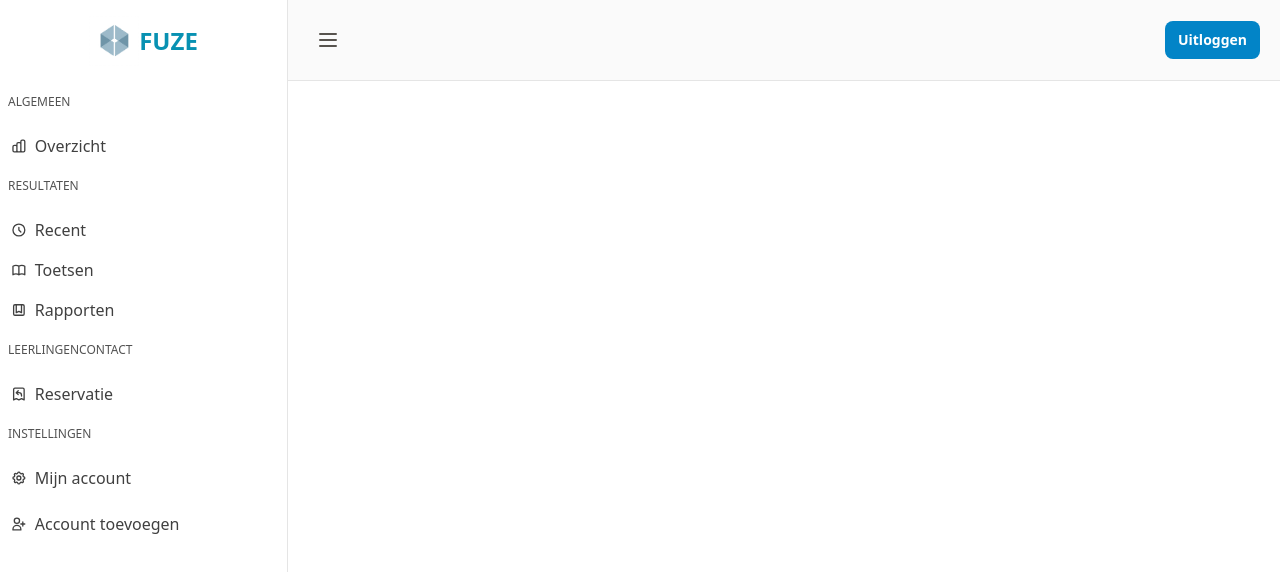
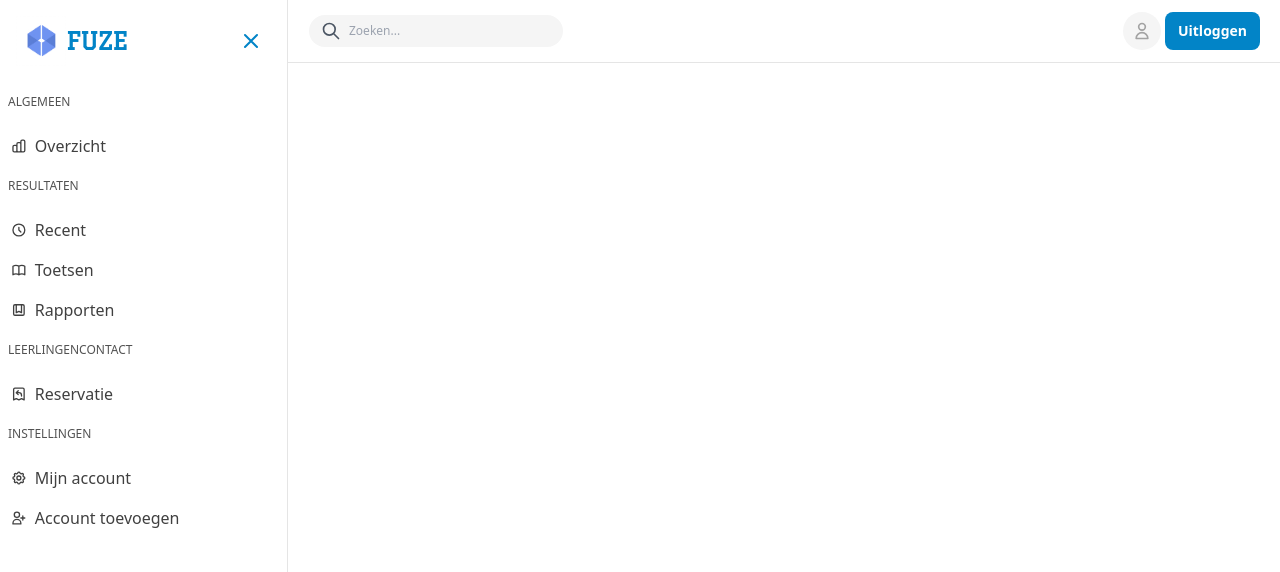
Before and after one commit to robschoovaerts08/Fuze-Scoreboek, a Next.js app: page / in a window 1280 px wide. Shown: the top 572 px of the page. Built offline with nearby package versions, Linux system fonts and the light colour scheme.

Commit message:
Added icons to navbar

```diff
--- a/pages/components/_bar.jsx
+++ b/pages/components/_bar.jsx
@@ -7,6 +7,8 @@ import {
   ReceiptRefundIcon,
   UserAddIcon,
   CogIcon,
+  MenuIcon,
+  XIcon,
 } from "@heroicons/react/outline";
 import Image from "next/image";
 import { motion } from "framer-motion";
@@ -14,11 +16,20 @@ import { motion } from "framer-motion";
 function Bar() {
   return (
     <div className="border-r border-neutral-200 hidden md:block w-72 h-screen ">
-      <div className="p-4 text-cyan-600 font-semibold text-2xl uppercase flex justify-center items-center">
-        <a href="/" className="flex items-center justify-center hover:scale-103 duration-500">
-        <Image className="" src="/assets/logo.jpg" alt="Logo" width="50" height="50" />
-        <h2>Fuze</h2>
+      <div className="p-4 text-sky-600 font-semibold text-2xl uppercase flex justify-between items-center">
+        <a href="/" className="flex items-center justify-center">
+          <Image
+            className="#"
+            src="/assets/logo-light-blue.jpg"
+            alt="Logo"
+            width="50"
+            height="50"
+          />
+          <h2 className="font-graduate">Fuze</h2>
         </a>
+        <button className="p-2 rounded-full hover:bg-blue-50 text-sky-600">
+          <XIcon className="w-6 h-6" />
+        </button>
       </div>
       <div className="my-3 flex flex-col">
         <div className="mb-4 mx-2">
@@ -31,7 +42,9 @@ function Bar() {
           className="transition duration-100 flex justify-start items-center hover:text-sky-700 hover:bg-neutral-50 border-l-[3px] border-l-transparent hover:border-l-sky-600 text-neutral-700"
         >
           <ChartBarIcon className="w-5 h-5 mx-2" />
-          <span className="transition duration-150 py-5 flex items-center hover:translate-x-1.5 h-6 w-80 font-medium">Overzicht</span>
+          <span className="transition duration-150 py-5 flex items-center hover:translate-x-1.5 h-6 w-80 font-medium">
+            Overzicht
+          </span>
         </a>
       </div>
       <div className="my-3 flex flex-col">
@@ -45,21 +58,27 @@ function Bar() {
           className="transition duration-100 flex justify-start items-center hover:text-sky-700 hover:bg-neutral-50 border-l-[3px] border-l-transparent hover:border-l-sky-600 text-neutral-700"
         >
           <ClockIcon className="w-5 h-5 mx-2" />
-          <span className="transition duration-150 hover:translate-x-1.5 h-6 w-80 flex items-center py-5 font-medium">Recent</span>
+          <span className="transition duration-150 hover:translate-x-1.5 h-6 w-80 flex items-center py-5 font-medium">
+            Recent
+          </span>
         </a>
         <a
           href=""
           className="transition duration-100 flex justify-start items-center hover:text-sky-700 hover:bg-neutral-50 border-l-[3px] border-l-transparent hover:border-l-sky-600 text-neutral-700"
         >
           <BookOpenIcon className="w-5 h-5 mx-2" />
-          <span className="flex items-center py-5 transition duration-150 hover:translate-x-1.5 h-6 w-80 font-medium">Toetsen</span>
+          <span className="flex items-center py-5 transition duration-150 hover:translate-x-1.5 h-6 w-80 font-medium">
+            Toetsen
+          </span>
         </a>
         <a
           href=""
           className="transition duration-100 flex justify-start items-center hover:text-sky-700 hover:bg-neutral-50 border-l-[3px] border-l-transparent hover:border-l-sky-600 text-neutral-700"
         >
           <BookmarkAltIcon className="w-5 h-5 mx-2" />
-          <span className="transition flex items-center py-5 duration-150 hover:translate-x-1.5 h-6 w-80 font-medium">Rapporten</span>
+          <span className="transition flex items-center py-5 duration-150 hover:translate-x-1.5 h-6 w-80 font-medium">
+            Rapporten
+          </span>
         </a>
       </div>
       <div className="my-3 flex flex-col">
@@ -69,11 +88,13 @@ function Bar() {
           </h3>
         </div>
         <a
-          href=""
+          href="#"
           className="transition duration-100 flex justify-start items-center hover:text-sky-700 hover:bg-neutral-50 border-l-[3px] border-l-transparent hover:border-l-sky-600 text-neutral-700"
         >
           <ReceiptRefundIcon className="w-5 h-5 mx-2" />
-          <span className="transition flex items-center py-5 duration-150 hover:translate-x-1.5 h-6 w-80 font-medium">Reservatie</span>
+          <span className="transition flex items-center py-5 duration-150 hover:translate-x-1.5 h-6 w-80 font-medium">
+            Reservatie
+          </span>
         </a>
       </div>
       <div className="my-3 flex flex-col">
@@ -83,18 +104,22 @@ function Bar() {
           </h3>
         </div>
         <a
-          href=""
+          href="#"
           className=" transition duration-100 flex justify-start items-center hover:text-sky-700 hover:bg-neutral-50 border-l-[3px] border-l-transparent hover:border-l-sky-600 text-neutral-700"
         >
           <CogIcon className="w-5 h-5 mx-2" />
-          <span className="transition flex items-center py-5 duration-150 hover:translate-x-1.5 h-6 w-80 font-medium">Mijn account</span>
+          <span className="transition flex items-center py-5 duration-150 hover:translate-x-1.5 h-6 w-80 font-medium">
+            Mijn account
+          </span>
         </a>
         <a
-          href=""
-          className="transition duration-100   flex justify-start items-center hover:text-sky-700 hover:bg-neutral-50 border-l-[3px] border-l-transparent hover:border-l-sky-600 text-neutral-700 py-1.5"
+          href="#"
+          className="transition duration-100   flex justify-start items-center hover:text-sky-700 hover:bg-neutral-50 border-l-[3px] border-l-transparent hover:border-l-sky-600 text-neutral-700"
         >
           <UserAddIcon className="w-5 h-5 mx-2" />
-          <span className="transition flex items-center py-5 duration-150 hover:translate-x-1.5 h-6 w-80 font-medium ">Account toevoegen</span>
+          <span className="transition flex items-center py-5 duration-150 hover:translate-x-1.5 h-6 w-80 font-medium ">
+            Account toevoegen
+          </span>
         </a>
       </div>
     </div>
--- a/pages/components/_header.jsx
+++ b/pages/components/_header.jsx
@@ -1,6 +1,6 @@
 import Head from "next/head";
 import Image from "next/image";
-import { MenuIcon } from "@heroicons/react/outline";
+import { SearchIcon, UserIcon } from "@heroicons/react/outline";
 
 export default function Header() {
   return (
@@ -9,15 +9,42 @@ export default function Header() {
         <title>Fuze Scoreboek</title>
         <meta name="description" content="Fuze online scoreboek" />
         <link rel="icon" href="/favicon.ico" />
+        <link rel="preconnect" href="https://fonts.googleapis.com" />
+        <link rel="preconnect" href="https://fonts.gstatic.com" crossorigin />
+        <link
+          href="https://fonts.googleapis.com/css2?family=Graduate&display=swap"
+          rel="stylesheet"
+        />
       </Head>
-        <header className="p-5 bg-neutral-50 border-b border-neutral-200">
-          <nav className="text-stone-600 flex justify-between items-center">
-            <button className="p-2 rounded-full hover:bg-neutral-200"><MenuIcon className="w-6 h-6"/></button>
+      <header className="px-5 py-3 bg-white border-b border-neutral-200">
+        <nav className="text-stone-600 flex justify-between items-center">
+          <div class="relative text-gray-600 focus-within:text-gray-400 rounded-3xl border border-transparent focus-within:border-sky-600">
+            <span class="absolute inset-y-0 left-0 flex items-center pl-2">
+              <button
+                type="submit"
+                class="p-1 focus:outline-none focus:shadow-outline"
+              >
+                <SearchIcon className="w-5 h-5" />
+              </button>
+            </span>
+            <input
+              type="search"
+              name="q"
+              class="py-2 text-xs font-medium text-stone-700 bg-neutral-100 rounded-3xl px-10 focus:outline-none"
+              placeholder="Zoeken..."
+              autocomplete="off"
+            />
+          </div>
+          <div className="flex justify-center items-center space-x-1">
+            <button className="p-2 bg-neutral-100 border-transparent border border-neutral-300 rounded-full text-white font-semibold text-sm">
+              <UserIcon className="w-5 h-5 text-neutral-400" />
+            </button>
             <button className="px-3 py-2 bg-sky-600 border-transparent hover:text-sky-600 border hover:border-sky-600 hover:bg-neutral-50 transition ease-in-out duration-200 rounded-lg text-white font-semibold text-sm">
               Uitloggen
             </button>
-          </nav>
-        </header>
+          </div>
+        </nav>
+      </header>
     </>
   );
 }
--- a/tailwind.config.js
+++ b/tailwind.config.js
@@ -5,6 +5,9 @@ module.exports = {
   ],
   theme: {
     extend: { scale: { 103: "1.03" } },
+    fontFamily: {
+      graduate: ["'Graduate'"],
+    },
   },
   plugins: [],
 };
```
Also changed, not shown: public/assets/logo-light-blue.jpg (added).
